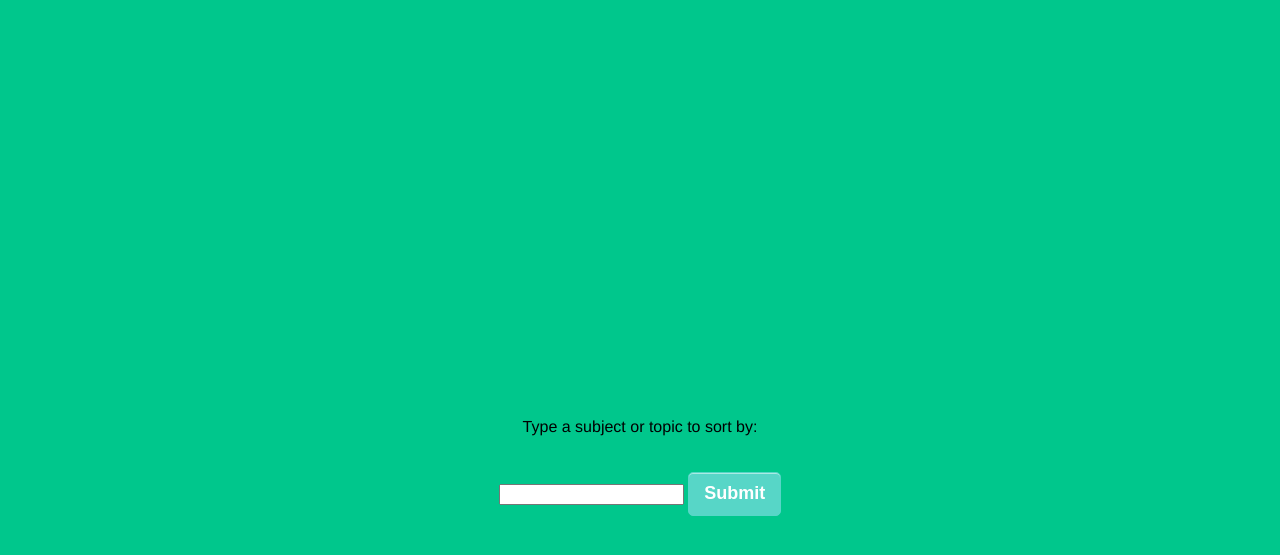
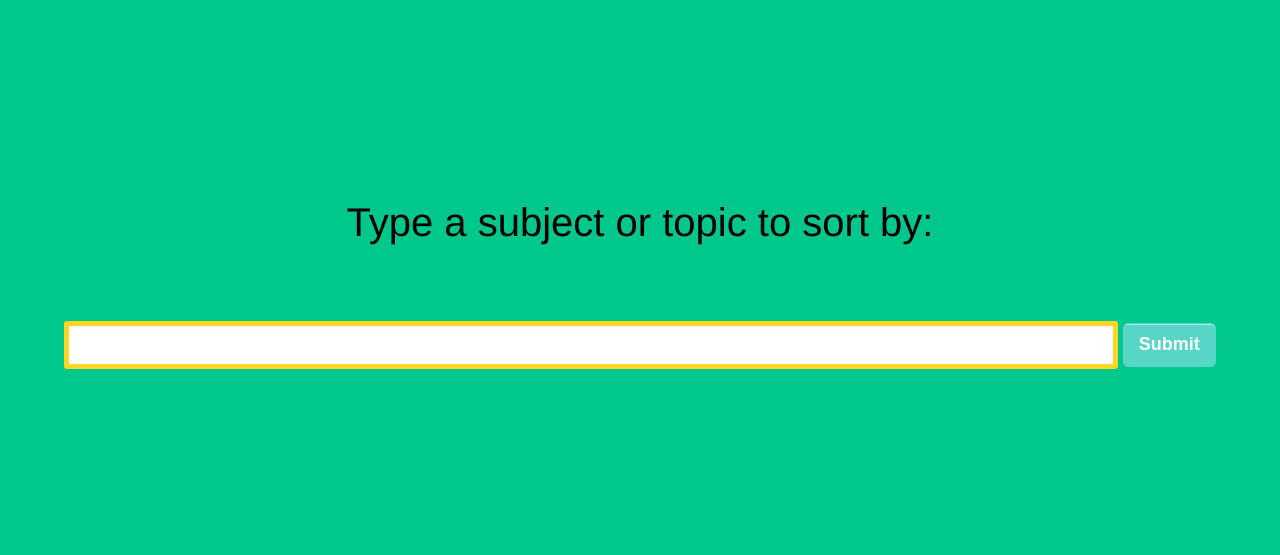
Before and after one commit to alinxie/Twitter-Sentiment-Map, a Flask app: page / in a window 1280 px wide. Shown: the top 555 px of the page. Run offline with Flask 2, Linux system fonts and the light colour scheme.

Commit message:
UI Overhaul

```diff
--- a/static/stylesheets/style.css
+++ b/static/stylesheets/style.css
@@ -95,12 +95,8 @@ pre {
 	margin: 0;
 }
 div#map {
-	top: 50%;
-	height: 800px;
-	width: 400px;
-	position: absolute;
-	right: 0;
-	left: 0;
+	height: 700px;
+	width: 900px;
 }
 
 form{
@@ -108,17 +104,22 @@ form{
 	margin: 0 auto;
 	width: auto;
 	height: auto;
-	top: 50%;
+	top: 20%;
 	right: 0;
 	left: 0;
 	position: absolute;
 }
 
 #help_text{
-	font-family: sans-serif;
-	/*font-size: 40px;*/
+	font-family: Helvetica;
+	font-size: 40px;
 }
-
+#result_title{
+	font-family: Garamond;
+	text-align:right;
+	font-size:30px;
+	padding-right: 45px;
+}
 #submit_button{
 	padding: 10px 15px 11px !important;
 font-size: 18px !important;
@@ -137,5 +138,17 @@ box-shadow: 0 1px 0 rgba(255, 255, 255, 0.5) inset;
 }
 
 #text_box{
-
+	background-color: #fff;
+  border-color: #fcd525;
+	-webkit-border-radius: 3px;
+	    border-radius: 3px;
+	    -webkit-box-shadow: inset 0 1px 3px rgba(0, 0, 0, 0.06);
+	    box-shadow: inset 0 1px 3px rgba(0, 0, 0, 0.06);
+	    border-width: 5px;
+	    border-style: solid;
+	    color: #474e57;
+	    font-size: 16px;
+	    font-weight: 400;
+	    padding: 10px;
+	    width: 80%;
 }
--- a/templates/index.html
+++ b/templates/index.html
@@ -3,6 +3,7 @@
 <html>
 <head>
 	<title>Dank Tweets</title>
+	<link rel="stylesheet" type="text/css" href="style.css?Thursday 24th of April 2008 04:45:21 PM" />
 	<meta http-equiv="Content-Type" content="text/html; charset=utf-8">
 	<link rel="stylesheet" href="{{ url_for('static', filename='stylesheets/style.css') }}" />
 	<!-- <script async defer src="https://maps.googleapis.com/maps/api/js?key=AIzaSyAiCpyAFJU7BtKPinGJHgRC8fhNV_quTGY&callback=initMap">	</script> -->
@@ -15,7 +16,7 @@
 		<script>!function(d,s,id){var js,fjs=d.getElementsByTagName(s)[0],p=/^http:/.test(d.location)?'http':'https';if(!d.getElementById(id)){js=d.createElement(s);js.id=id;js.src=p+"://platform.twitter.com/widgets.js";fjs.parentNode.insertBefore(js,fjs);}}(document,"script","twitter-wjs");</script>
 	</br> -->
 	<form method="POST" action="">
-		<br id="help_text">Type a subject or topic to sort by: </br>
+		<p id="help_text">Type a subject or topic to sort by: </p>
 		<br></br>
 		<input id="text_box" type="text" name="subject">
 		<input id="submit_button" type="submit" value="Submit">
--- a/templates/map.html
+++ b/templates/map.html
@@ -3,6 +3,7 @@
 <html>
 <head>
 	<title>Dank Tweets</title>
+	<p id="result_title">Here are the results. </p>
 	<meta http-equiv="Content-Type" content="text/html; charset=utf-8">
 	<link rel="stylesheet" href="{{ url_for('static', filename='stylesheets/style.css') }}" />
 	<script async defer src="https://maps.googleapis.com/maps/api/js?key=AIzaSyAiCpyAFJU7BtKPinGJHgRC8fhNV_quTGY&callback=initMap">	</script>
```
